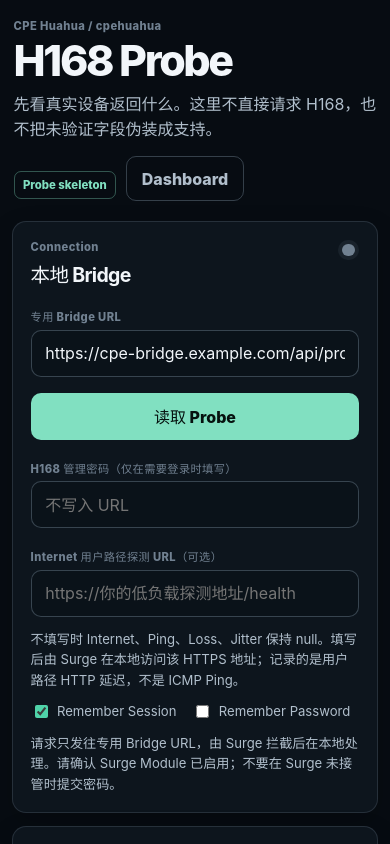
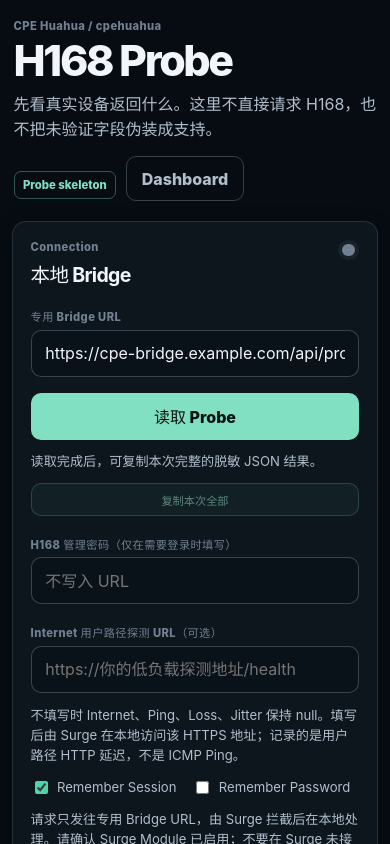
Before and after one commit to Milk-lpy/cpehuahua, a React (Vite) app in the folder apps/web/: page / in a window 390 px wide. Shown: the top 844 px of the page. Built offline with nearby package versions, Linux system fonts and the light colour scheme.

Commit message:
fix: surface probe copy action on mobile

```diff
--- a/apps/web/src/App.tsx
+++ b/apps/web/src/App.tsx
@@ -305,6 +305,21 @@
             {loading ? "读取中…" : "读取 Probe"}
           </button>
         </div>
+        <div className="probe-action-row">
+          <p className="helper-text">读取完成后，可复制本次完整的脱敏 JSON 结果。</p>
+          <button
+            className="copy-all-button copy-all-button--prominent"
+            type="button"
+            disabled={report === null || loading}
+            onClick={() => void copyAllProbeResults()}
+          >
+            {probeCopyState === "copied"
+              ? "已复制本次全部"
+              : probeCopyState === "failed"
+                ? "复制失败，重试"
+                : "复制本次全部"}
+          </button>
+        </div>
         <label className="input-label" htmlFor="cpe-password">H168 管理密码（仅在需要登录时填写）</label>
         <input
           id="cpe-password"
@@ -377,11 +392,6 @@
             <h2>只读探针清单</h2>
           </div>
           <div className="probe-tools">
-            {report !== null && (
-              <button className="copy-all-button" type="button" onClick={() => void copyAllProbeResults()}>
-                {probeCopyState === "copied" ? "已复制全部" : probeCopyState === "failed" ? "复制失败" : "复制本次全部"}
-              </button>
-            )}
             <span className="count-badge">{report === null ? H168_PROBE_ENDPOINTS.length : rows.length}</span>
           </div>
         </div>
--- a/apps/web/src/styles.css
+++ b/apps/web/src/styles.css
@@ -140,6 +140,11 @@
   padding: 0.5rem 0.65rem;
 }
 
+.copy-all-button--prominent {
+  flex: 0 0 auto;
+  font-size: 0.82rem;
+}
+
 .status-chip--muted {
   border-color: rgba(174, 189, 208, 0.28);
   color: #aebdd0;
@@ -175,6 +180,18 @@
 
 .url-row {
   align-items: stretch;
+}
+
+.probe-action-row {
+  align-items: center;
+  display: flex;
+  gap: 0.75rem;
+  justify-content: space-between;
+  margin-top: 0.7rem;
+}
+
+.probe-action-row .helper-text {
+  margin: 0;
 }
 
 input {
@@ -733,6 +750,16 @@
   .url-row {
     display: grid;
     grid-template-columns: 1fr;
+  }
+
+  .probe-action-row {
+    align-items: stretch;
+    display: grid;
+    grid-template-columns: 1fr;
+  }
+
+  .probe-action-row .copy-all-button {
+    width: 100%;
   }
 
   .status-grid,
```
